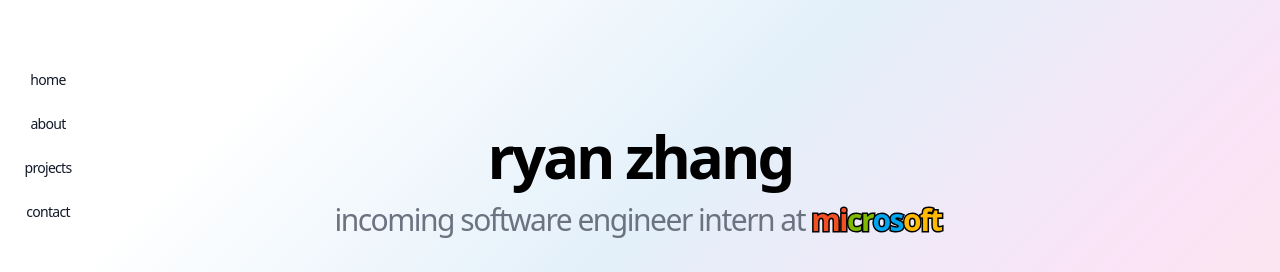
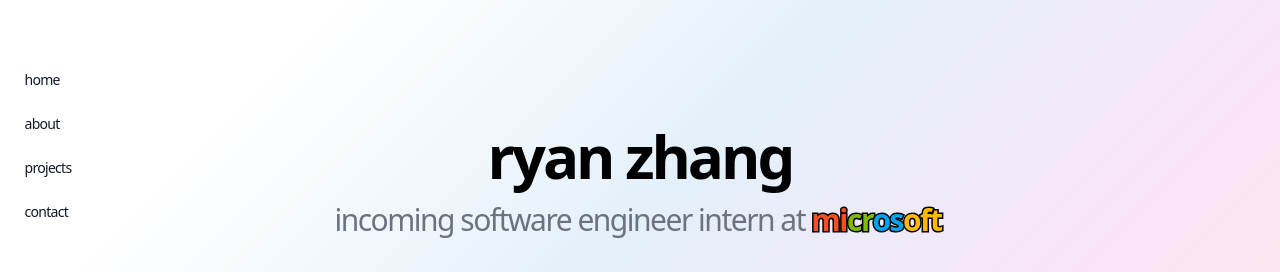
Before and after one commit to rzhang57/rmzhang-website, a Next.js app: page / in a window 1280 px wide. Shown: the part 178-450 px from the top of the page. Built offline with nearby package versions, Linux system fonts and the light colour scheme.

Commit message:
update nav to be aligned left

```diff
--- a/src/components/landing/Header.tsx
+++ b/src/components/landing/Header.tsx
@@ -7,7 +7,7 @@ export default function Header() {
   return (
       <header className="fixed left-0 top-0 h-full w-24 flex flex-col items-center justify-center z-10">
         <div className="flex flex-col items-center justify-center gap-16 h-full py-6">
-          <nav className="flex flex-col gap-6 items-center">
+          <nav className="flex flex-col gap-6">
             <NavLink href="#home" label="home" />
             <NavLink href="#about" label="about" />
             <NavLink href="#projects" label="projects" />
--- a/src/components/landing/NavLink.tsx
+++ b/src/components/landing/NavLink.tsx
@@ -4,7 +4,7 @@ export default function NavLink({ href, label }: { href: string; label: string }
   return (
     <a
       href={href}
-      className="relative group tracking-tighter text-sm font-medium text-gray-900 transition-all hover:tracking-tight"
+      className="relative group tracking-tighter text-sm font-medium text-gray-900 transition-all hover:tracking-tight w-fit"
     >
       {label}
       <span className="block absolute bottom-0 left-0 w-0 h-[2px] bg-pink-200 transition-all duration-500 group-hover:w-full"></span>
```
